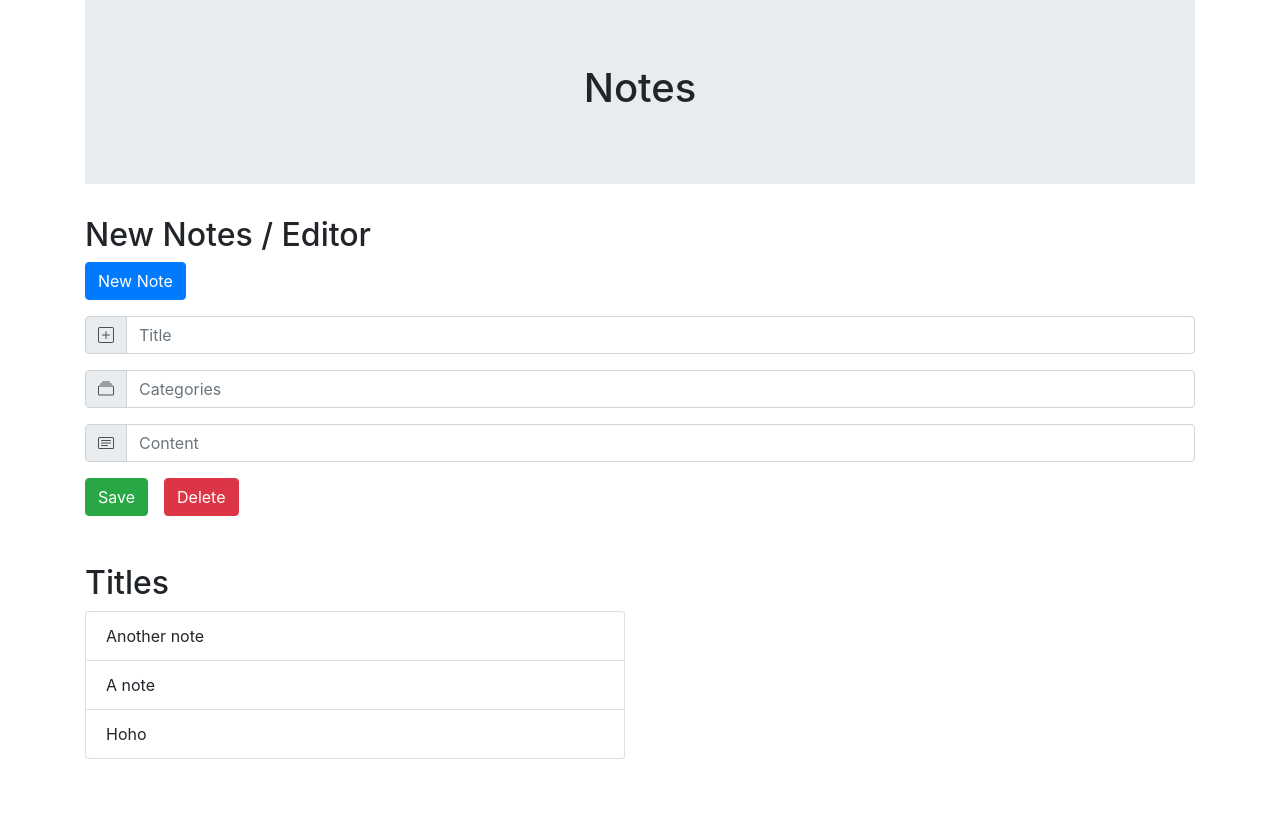
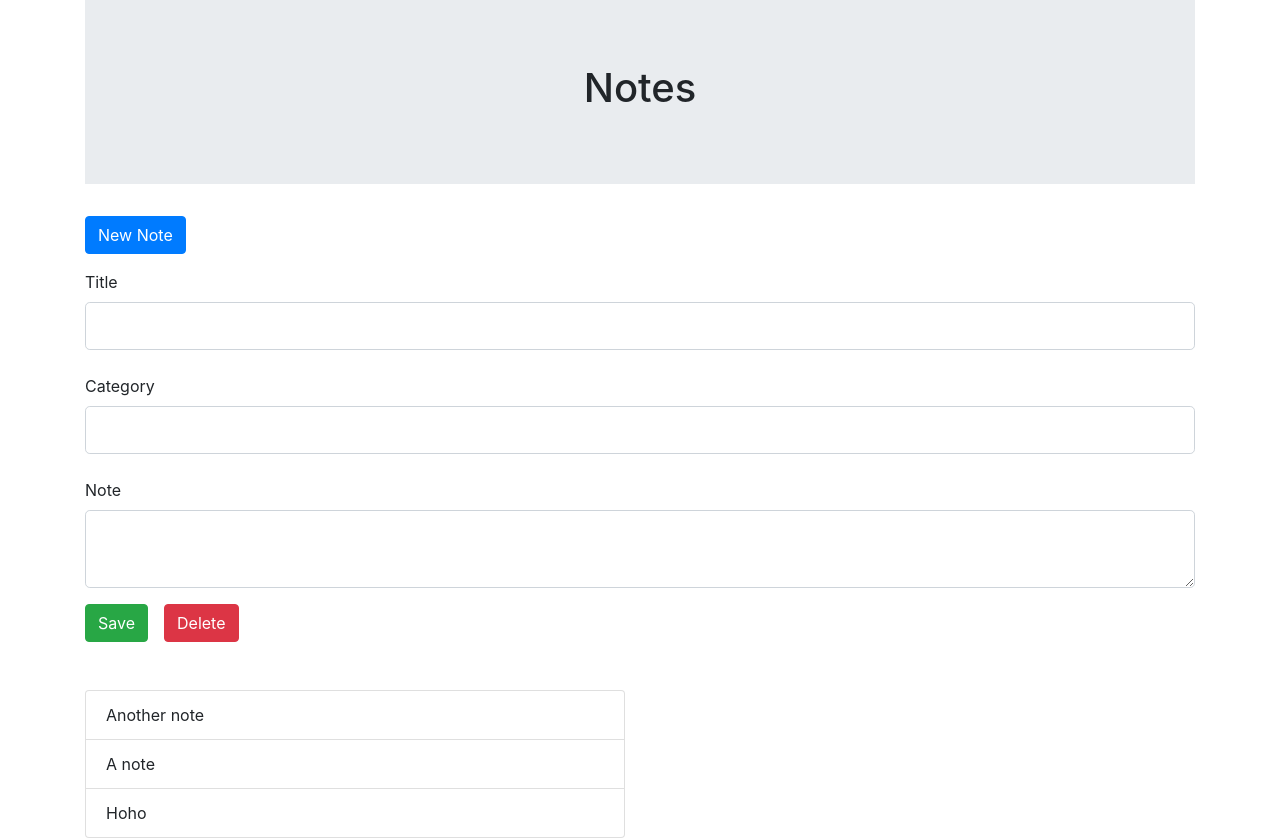
Before and after one commit to brogeby/react-notes, a React (Create React App) app: page / in a window 1280 px wide. Before the commit the page ends 800 px from the top, so only its background shows below. Built offline with nearby package versions, Linux system fonts and the light colour scheme.

Commit message:
Added crud functions and revamped the form

```diff
--- a/src/App.js
+++ b/src/App.js
@@ -8,7 +8,7 @@ import 'bootstrap/dist/css/bootstrap.min.css'
 
 import Editor from './components/Editor'
 import ListTitles from './components/ListTitles'
-import ListCategories from './components/ListCategories'
+// import ListCategories from './components/ListCategories'
 
 import {createNote, getNote, updateNote, deleteNote} from './utils/noteHelpers'
 
@@ -29,7 +29,6 @@ function App() {
       </Row>
       <Row>
         <Col xs={12} md={12}>
-          <h2>New Notes / Editor</h2>
           <Button variant="primary" className="mb-3">
             New Note
           </Button>
@@ -52,7 +51,6 @@ function App() {
           <ListCategories />
         </Col> */}
         <Col xs={12} md={6} className="mt-5">
-          <h2>Titles</h2>
           <ListTitles />
         </Col>
       </Row>
--- a/src/components/Editor.js
+++ b/src/components/Editor.js
@@ -1,39 +1,20 @@
 import React from 'react'
-import InputGroup from 'react-bootstrap/InputGroup'
-import FormControl from 'react-bootstrap/FormControl'
+import Form from 'react-bootstrap/Form'
 import {IconTitle, IconCategories, IconContent} from '../constants/Icons'
 
 function Editor() {
   return (
     <>
-      <InputGroup className="mb-3">
-        <InputGroup.Prepend>
-          <InputGroup.Text id="title">
-            <IconTitle />
-          </InputGroup.Text>
-        </InputGroup.Prepend>
-        <FormControl placeholder="Title" aria-label="Title" aria-describedby="title" />
-      </InputGroup>
-      <InputGroup className="mb-3">
-        <InputGroup.Prepend>
-          <InputGroup.Text id="categories">
-            <IconCategories />
-          </InputGroup.Text>
-        </InputGroup.Prepend>
-        <FormControl
-          placeholder="Categories"
-          aria-label="Categories"
-          aria-describedby="categories"
-        />
-      </InputGroup>
-      <InputGroup className="mb-3">
-        <InputGroup.Prepend>
-          <InputGroup.Text id="content">
-            <IconContent />
-          </InputGroup.Text>
-        </InputGroup.Prepend>
-        <FormControl placeholder="Content" aria-label="Content" aria-describedby="content" />
-      </InputGroup>
+      <Form>
+        <Form.Group>
+          <Form.Label>Title</Form.Label>
+          <Form.Control className="mb-4" size="lg" />
+          <Form.Label>Category</Form.Label>
+          <Form.Control className="mb-4" size="lg" />
+          <Form.Label>Note</Form.Label>
+          <Form.Control as="textarea" size="lg" />
+        </Form.Group>
+      </Form>
     </>
   )
 }
--- a/src/components/ListTitles.js
+++ b/src/components/ListTitles.js
@@ -1,6 +1,6 @@
 import React, {useState} from 'react'
-import {notes} from '../utils/noteHelpers'
 import ListGroup from 'react-bootstrap/ListGroup'
+import {getNotes} from '../utils/noteHelpers'
 
 export default function ListTitles() {
   const [selectedNote, setSelectedNote] = useState(undefined)
@@ -9,7 +9,7 @@ export default function ListTitles() {
   }
   return (
     <ListGroup as="ul">
-      {notes.map((note, index) => (
+      {getNotes().map((note, index) => (
         <ListGroup.Item
           active={selectedNote ? note.id === selectedNote.id : false}
           onClick={() => onSelectNote(note)}
--- a/src/utils/noteHelpers.js
+++ b/src/utils/noteHelpers.js
@@ -3,30 +3,50 @@
 // Update a note
 // Delete a note
 
-export const notes = [
+const notes = [
   {
-    id: '0',
+    id: '1',
     title: 'Another note',
     categories: ['spanish', 'english', 'german'],
     body: 'another note body',
   },
-  {id: '1', title: 'A note', categories: 'test', body: 'Great note!'},
-  {id: '2', title: 'Hoho', categories: 'test', body: 'Lorem ipsum'},
+  {id: '2', title: 'A note', categories: 'test', body: 'Great note!'},
+  {id: '3', title: 'Hoho', categories: 'test', body: 'Lorem ipsum'},
 ]
 
-export const createNote = (note) => {
-  console.log('Create Note')
+export const createNote = (title, categories, body) => {
+  const note = {
+    id: notes.length + 1,
+    title,
+    categories,
+    body,
+  }
+  notes.push(note)
+  return note
 }
 
 export const getNote = (id) => {
-  notes.find((element) => element.id === id)
-  console.log('called id', id)
+  return notes.find((note) => note.id === id)
 }
 
-export const updateNote = (id, title, body) => {
-  console.log('Update Note')
+export function getNotes() {
+  return notes
+}
+
+export const updateNote = (id, title, categories, body) => {
+  const indexToUpdate = notes.findIndex((note) => note.id === id)
+  const note = {
+    id,
+    title,
+    categories,
+    body,
+  }
+  notes.splice(indexToUpdate, 1, note)
+  return note
 }
 
 export const deleteNote = (id) => {
-  console.log('Delete Note')
+  const indexToDelete = notes.findIndex((note) => note.id === id)
+  notes.splice(indexToDelete, 1)
+  return true
 }
```
Also changed, not shown: 1 other file (tests, documents, lock files or other folders).
